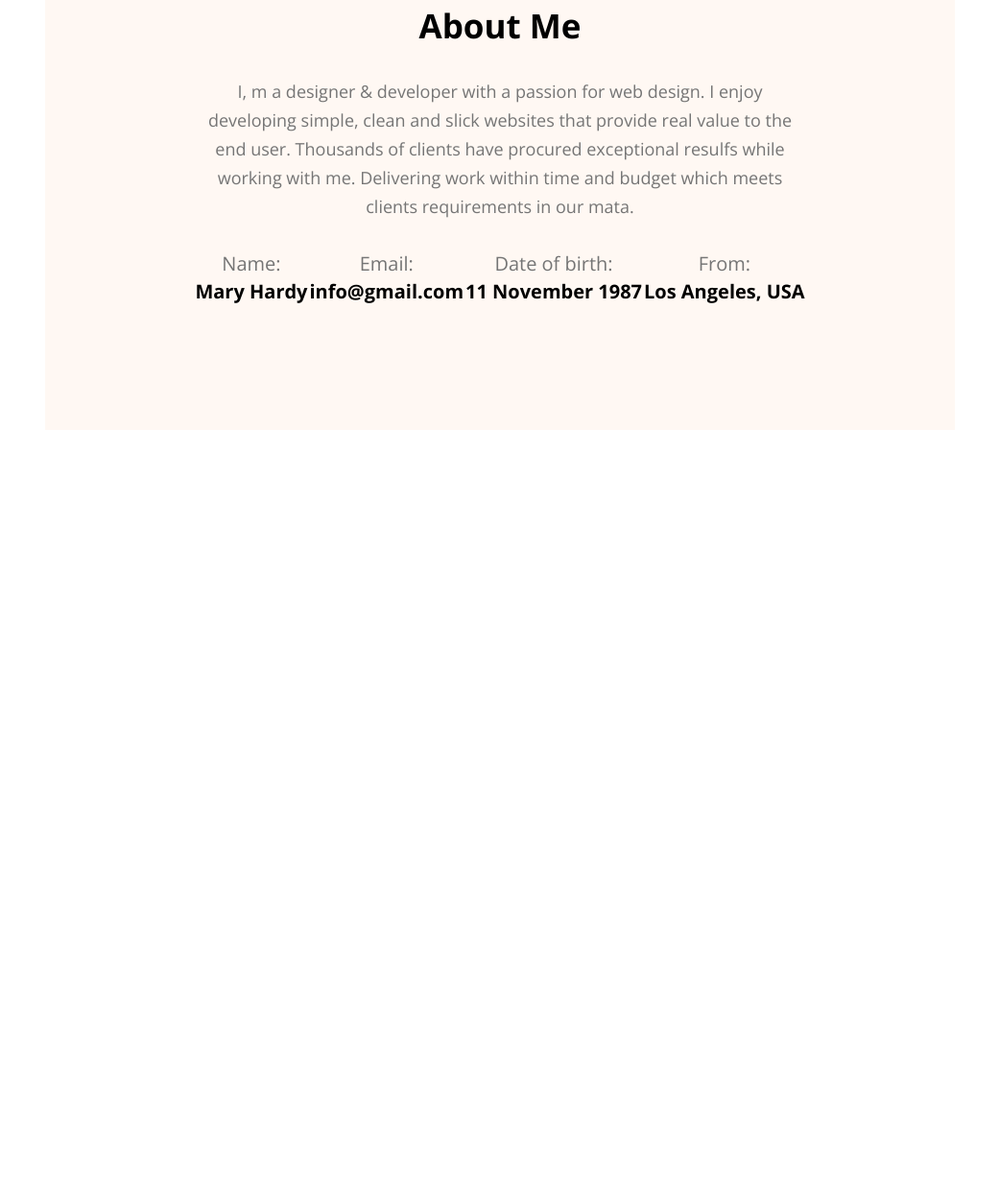
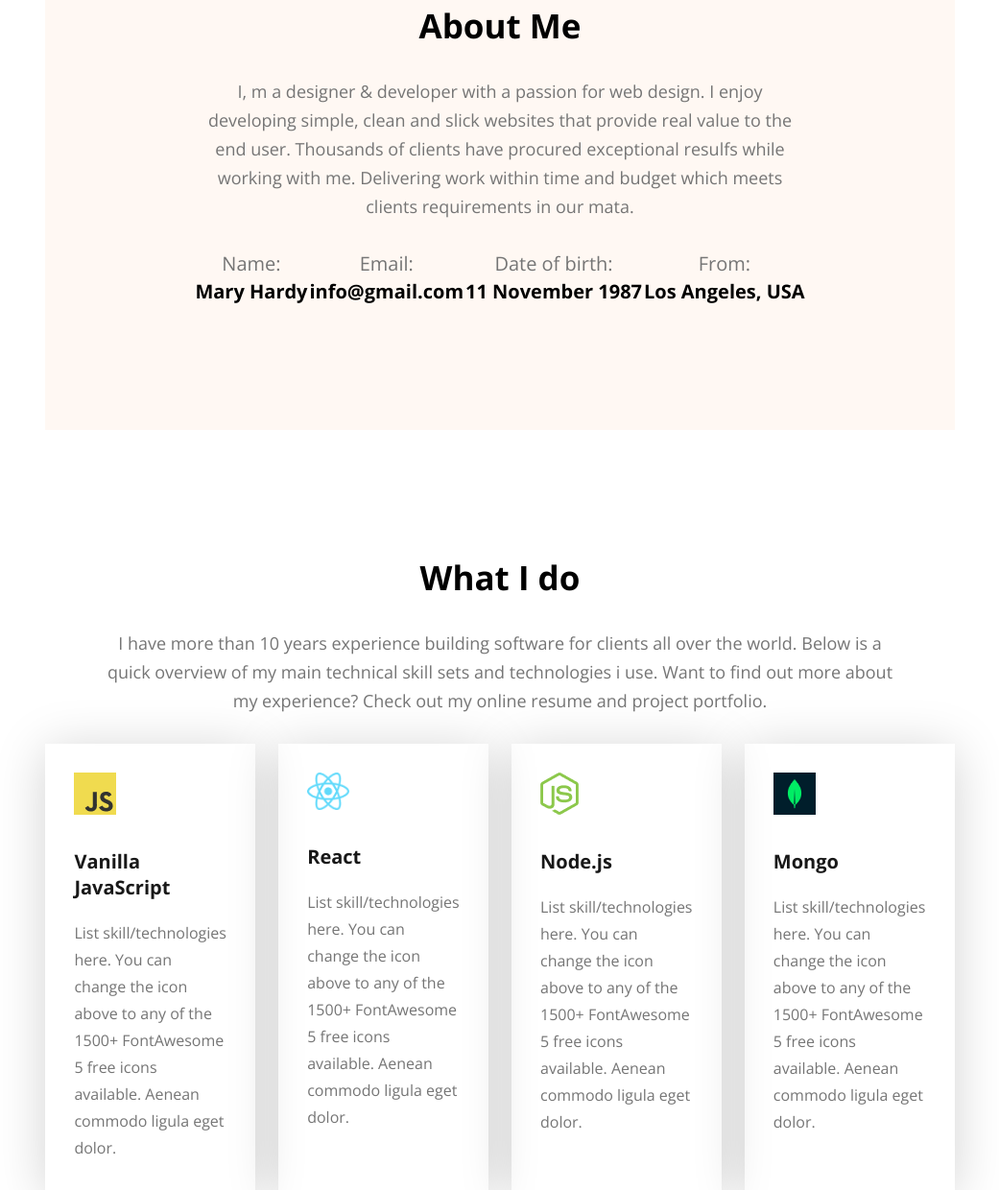
Before and after one commit to FariaAkter22/hero-dev-code, a plain HTML site: page index.html in a window 1280 px wide. Shown: the part 1095-2335 px from the top of the page at 96% size, without its empty margins (119-1160 px from the left). Before the commit the page ends 1543 px from the top, so only its background shows below. Drawn offline with nearby package versions, Linux system fonts and the light colour scheme.

Commit message:
skills-container

```diff
--- a/index.html
+++ b/index.html
@@ -67,5 +67,35 @@
              </div>
         </div>
     </section>
+    <section id="skills">
+     <div class="skills-container">
+        <div class="section-heading">
+         <h2>What I do</h2>
+         <p>I have more than 10 years experience building software for clients all over the world. Below is a quick overview of my main technical skill sets and technologies i use. Want to find out more about my experience? Check out my online resume and project portfolio.</p>
+        </div>
+        <div class="skills-box">
+            <div class="skills-card">
+                <img src="images/icons/js.png" alt="">
+                <h3>Vanilla JavaScript</h3>
+                <p>List skill/technologies here. You can change the icon above to any of the 1500+ FontAwesome 5 free icons available. Aenean commodo ligula eget dolor.</p>
+            </div>
+            <div class="skills-card">
+                <img src="images/icons/react.png" alt="">
+                <h3>React</h3>
+                <p>List skill/technologies here. You can change the icon above to any of the 1500+ FontAwesome 5 free icons available. Aenean commodo ligula eget dolor.</p>
+            </div>
+            <div class="skills-card">
+                <img src="images/icons/nodejs.png" alt="">
+                <h3>Node.js</h3>
+                <p>List skill/technologies here. You can change the icon above to any of the 1500+ FontAwesome 5 free icons available. Aenean commodo ligula eget dolor.</p>
+            </div>
+            <div class="skills-card">
+                <img src="images/icons/mongo.png" alt="">
+                <h3>Mongo</h3>
+                <p>List skill/technologies here. You can change the icon above to any of the 1500+ FontAwesome 5 free icons available. Aenean commodo ligula eget dolor.</p>
+            </div>
+        </div>
+     </div>
+    </section>
 </body>
 </html>
--- a/style.html/portfolio.css
+++ b/style.html/portfolio.css
@@ -31,6 +31,8 @@
 .section-heading{
     max-width: 827px;
     text-align: center;
+    margin: 0 auto;
+
 }
 .section-heading h2{
     font-size: 35px;
@@ -42,6 +44,7 @@
     color: #757575;
     margin-bottom: 30px;
     line-height: 30px;
+
 }
 
 header{
@@ -129,3 +132,37 @@
 .about-info .info-card h4{
     font-size: 20px;
 }
+#skills{
+    padding-top: 130px;
+}
+#skills .skills-container{
+    width: 74%;
+    max-width: 1140px;
+    margin: 0 auto;
+}
+#skills .skills-container .skills-box{
+    display: flex;
+    /* justify-content: space-between; */
+    gap: 24px;
+}
+.skills-box .skills-card{
+    padding: 30px;
+    /* border: 1px solid red; */
+    max-width: 267px;
+    box-shadow: 0 6px 50px 0 #0000002d;
+}
+.skills-box .skills-card img{
+max-width: 44px;
+margin-bottom: 30px;
+}
+.skills-box .skills-card h3{
+font-size: 20px;
+/* padding: 30px 63px 20px 30px; */
+color: #181818;
+margin-bottom: 20px;
+}
+.skills-box .skills-card p{
+    font-size: 16;
+    color: #757575;
+    line-height: 28px;
+}
```
